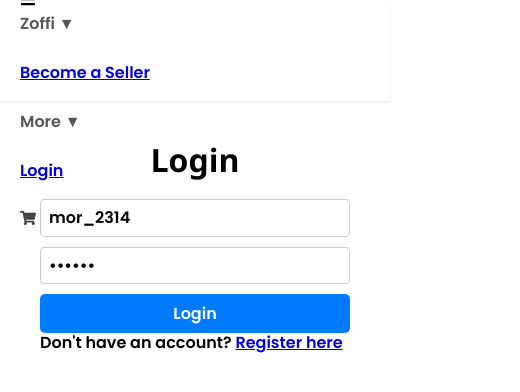
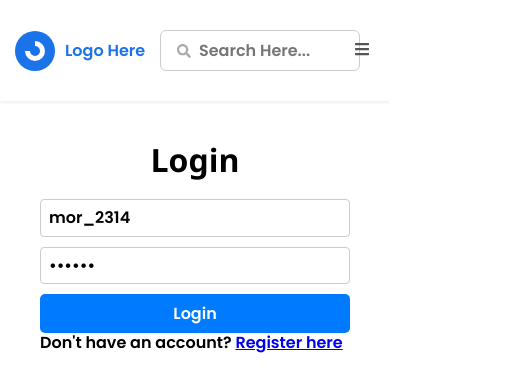
Before and after one commit to JoyelV/Ecommerce_React_App, a React (Vite) app: page /login in a window 390 px wide. Shown: the top 392 px of the page, 520 px wide, since content can reach past the window. Built offline with nearby package versions, Linux system fonts and the light colour scheme.

Commit message:
feat: updated Navbar.css with improved responsiveness and styling,checkout and profile page

```diff
--- a/src/components/common/Navbar.css
+++ b/src/components/common/Navbar.css
@@ -18,6 +18,9 @@
   display: flex;
   align-items: center;
   justify-content: center;
+  position: sticky;
+  top: 0;
+  z-index: 1000;
 }
 
 /* Container */
@@ -35,14 +38,14 @@
   display: flex;
   align-items: center;
   gap: 40px;
-  margin-left: 143px;
-  margin-top: 23px;
+  margin-left: 0; /* Removed excessive margin */
+  margin-top: 0;
 }
 
 /* Logo */
 .navbar-logo {
   display: flex;
-  flex-direction: column;
+  flex-direction: row; /* Changed to row for better alignment */
   align-items: center;
   text-decoration: none;
   color: #1a73e8;
@@ -54,7 +57,8 @@
 }
 
 .navbar-logo-text {
-  margin-top: 4px;
+  margin-left: 10px; /* Adjusted for better spacing */
+  font-size: 1.2rem; /* Increased for visibility */
 }
 
 /* Search Bar */
@@ -63,9 +67,14 @@
   align-items: center;
   border: 1px solid #ccc;
   padding: 10px 16px;
-  border-radius: 0;
-  width: 500px;
+  border-radius: 6px; /* Rounded corners for modern look */
+  width: 400px; /* Reduced for better fit */
   background-color: #fff;
+  transition: border-color 0.3s;
+}
+
+.navbar-search:hover {
+  border-color: #1a73e8;
 }
 
 .navbar-search-icon {
@@ -87,7 +96,6 @@
   align-items: center;
   gap: 30px;
   color: #555;
-  margin-right: 50px;
 }
 
 /* Dropdown */
@@ -100,6 +108,12 @@
   border: none;
   cursor: pointer;
   color: #555;
+  font-size: 1rem;
+  padding: 5px;
+}
+
+.navbar-dropdown-toggle:hover {
+  color: #1a73e8;
 }
 
 .navbar-dropdown-menu {
@@ -115,6 +129,11 @@
   padding: 10px 0;
   border-radius: 6px;
   min-width: 160px;
+  display: none;
+}
+
+.navbar-dropdown:hover .navbar-dropdown-menu {
+  display: block;
 }
 
 .navbar-dropdown-menu li {
@@ -124,6 +143,7 @@
 .navbar-dropdown-menu a {
   color: #444;
   text-decoration: none;
+  display: block;
 }
 
 .navbar-dropdown-menu a:hover {
@@ -135,13 +155,18 @@
   position: relative;
   color: #444;
   text-decoration: none;
+  font-size: 1.2rem;
+}
+
+.cart-link:hover {
+  color: #1a73e8;
 }
 
 .cart-badge {
   position: absolute;
   top: -6px;
   right: -10px;
-  background-color: red;
+  background-color: #e53935;
   color: white;
   border-radius: 50%;
   padding: 2px 6px;
@@ -153,6 +178,11 @@
   display: none;
   font-size: 1.5rem;
   cursor: pointer;
+  color: #555;
+}
+
+.navbar-mobile-icon:hover {
+  color: #1a73e8;
 }
 
 /* Auth Section */
@@ -164,6 +194,12 @@
 
 .navbar-user {
   color: #333;
+  cursor: pointer; /* Indicate clickable link */
+  text-decoration: none; /* Remove default underline */
+}
+
+.navbar-user:hover {
+  color: #1a73e8; /* Match other hover states */
 }
 
 .navbar-logout {
@@ -171,6 +207,11 @@
   border: none;
   color: #e53935;
   cursor: pointer;
+  font-size: 1rem;
+}
+
+.navbar-logout:hover {
+  color: #b71c1c;
 }
 
 /* Responsive */
@@ -179,28 +220,102 @@
     flex-direction: column;
     align-items: flex-start;
     padding: 20px;
+    position: relative;
   }
 
   .navbar-left {
-    margin-left: 0;
-    margin-top: 0;
-    flex-direction: column;
-    align-items: flex-start;
-    gap: 10px;
+    margin: 0;
+    flex-direction: row;
+    align-items: center;
+    gap: 20px;
+    width: 100%;
+  }
+
+  .navbar-search {
+    width: 100%; /* Full width on tablet */
+    max-width: 400px; /* Limit maximum width */
   }
 
   .navbar-right {
     flex-direction: column;
     align-items: flex-start;
-    margin-right: 0;
     width: 100%;
+    display: none; /* Hidden by default on mobile */
+  }
+
+  .navbar-right.active {
+    display: flex;
+    position: absolute;
+    top: 100%;
+    left: 0;
+    right: 0;
+    background: #fff;
+    padding: 20px;
+    box-shadow: 0 2px 4px rgba(0, 0, 0, 0.1);
+    z-index: 1000;
   }
 
   .navbar-mobile-icon {
     display: block;
+    position: absolute;
+    top: 20px;
+    right: 20px;
+  }
+
+  .navbar-dropdown-menu {
+    position: static; /* Adjust dropdown on mobile */
+    width: 100%;
+    box-shadow: none;
+    border: none;
+    margin: 0;
+  }
+
+  .navbar-dropdown:hover .navbar-dropdown-menu {
+    display: none; /* Disable hover on mobile */
+  }
+}
+
+@media (max-width: 768px) {
+  .navbar-container {
+    padding: 15px;
+  }
+
+  .navbar-left {
+    gap: 15px;
+  }
+
+  .navbar-search {
+    width: 100%;
+    max-width: 300px;
   }
 
   .navbar-right.active {
-    display: flex;
+    padding: 15px;
+  }
+
+  .navbar-dropdown-menu li {
+    padding: 10px 15px;
   }
 }
+
+@media (max-width: 480px) {
+  .navbar-search {
+    max-width: 200px;
+  }
+
+  .navbar-logo-text {
+    font-size: 1rem;
+  }
+
+  .navbar-right.active {
+    padding: 10px;
+  }
+
+  .navbar-dropdown-menu {
+    padding: 5px 0;
+  }
+
+  .navbar-dropdown-menu li {
+    padding: 8px 10px;
+  }
+}
--- a/src/components/common/Navbar.tsx
+++ b/src/components/common/Navbar.tsx
@@ -1,4 +1,4 @@
-import React, { useState } from 'react';
+import React, { useState, useEffect } from 'react';
 import { Link, NavLink } from 'react-router-dom';
 import {
   FaSearch,
@@ -24,7 +24,7 @@ const Navbar: React.FC = () => {
     setIsMobileMenuOpen(false);
   };
 
-  React.useEffect(() => {
+  useEffect(() => {
     const handleClickOutside = () => {
       setIsZoffiOpen(false);
       setIsMoreOpen(false);
@@ -52,7 +52,6 @@ const Navbar: React.FC = () => {
                 fill="#fff"
               />
             </svg>
-
             <span className="navbar-logo-text">Logo Here</span>
           </NavLink>
 
@@ -157,7 +156,13 @@ const Navbar: React.FC = () => {
           <div className="navbar-auth">
             {user ? (
               <>
-                <span className="navbar-user">{user.username}</span>
+                <NavLink
+                  to="/profile"
+                  className="navbar-user"
+                  onClick={() => setIsMobileMenuOpen(false)}
+                >
+                  {user.username}
+                </NavLink>
                 <button className="navbar-logout" onClick={handleLogout}>
                   Logout
                 </button>
--- a/src/pages/Checkout.tsx
+++ b/src/pages/Checkout.tsx
@@ -1,7 +1,6 @@
 import React, { useState } from 'react';
 import { Link, useNavigate } from 'react-router-dom';
 import { useCart } from '../context/CartContext';
-import { Product } from '../types';
 import { useAuth } from '../context/AuthContext';
 import './Checkout.css';
 
@@ -61,13 +60,11 @@ const Checkout: React.FC = () => {
     if (latestOrder) {
       const paymentResult = await processPayment(latestOrder.id, paymentDetails);
       if (paymentResult.success) {
-        setMessage(paymentResult.message);
+        setMessage('Order placed successfully!');
         setIsOrderPlaced(true);
         clearCart();
         setTimeout(() => {
-          setMessage(null);
-          setIsOrderPlaced(false);
-          navigate('/');
+          navigate('/order-history');
         }, 3000);
       } else {
         setError(paymentResult.message);
@@ -180,7 +177,7 @@ const Checkout: React.FC = () => {
           </div>
         </>
       ) : (
-        <p className="order-success">Order placed successfully! Redirecting to home...</p>
+        <p className="order-success">Order placed successfully! Redirecting to Order History...</p>
       )}
     </div>
   );
--- a/src/pages/Profile.tsx
+++ b/src/pages/Profile.tsx
@@ -38,7 +38,6 @@ const Profile: React.FC = () => {
       if (response.ok) {
         setMessage('Profile updated successfully!');
         setIsEditing(false);
-        // Update user in context (simplified; in production, update via context state)
         setTimeout(() => setMessage(null), 2000);
       } else {
         setError('Failed to update profile. Please try again.');
```
Also changed, not shown: src/pages/Checkout.css (line endings or trailing spaces).
